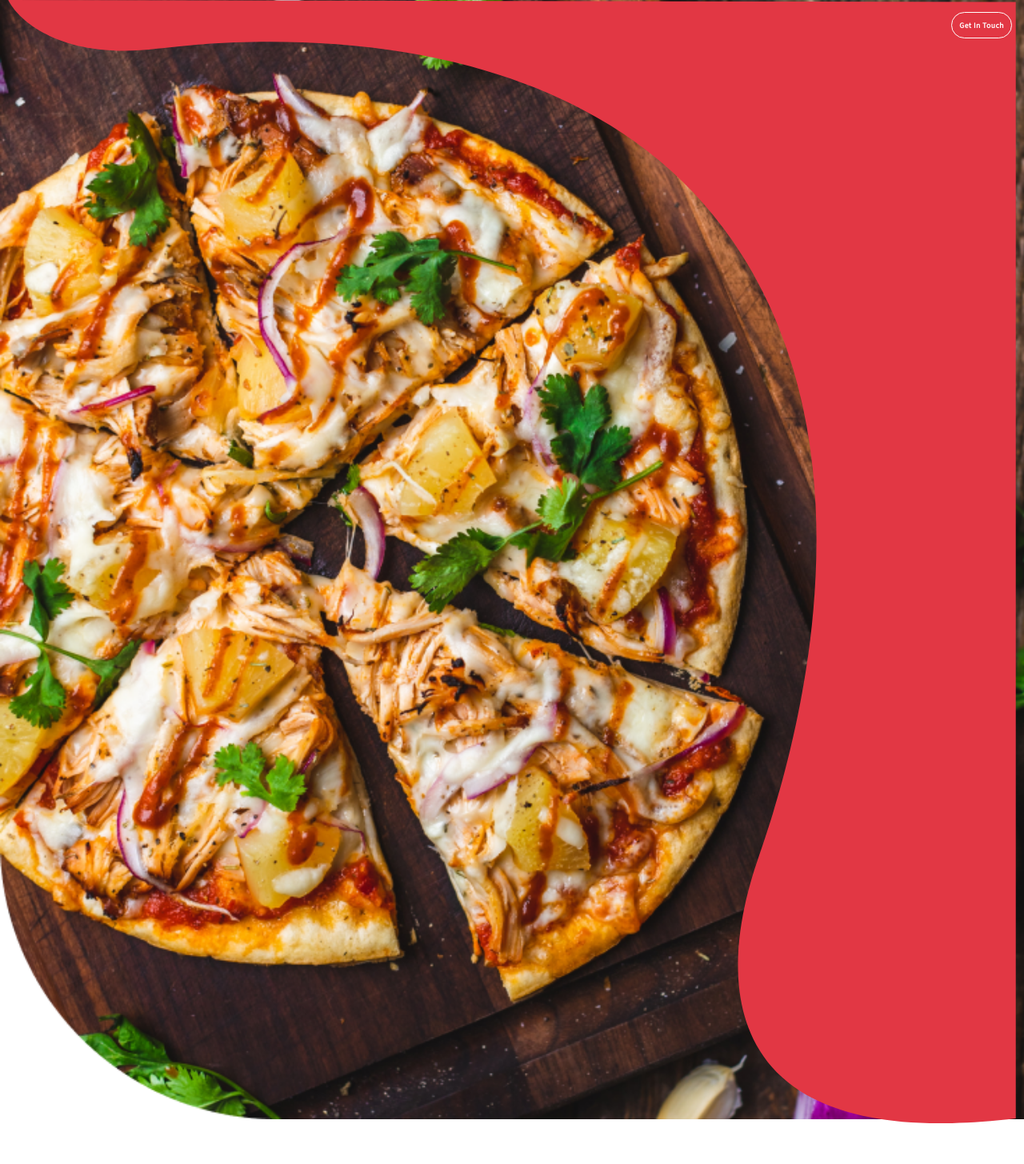
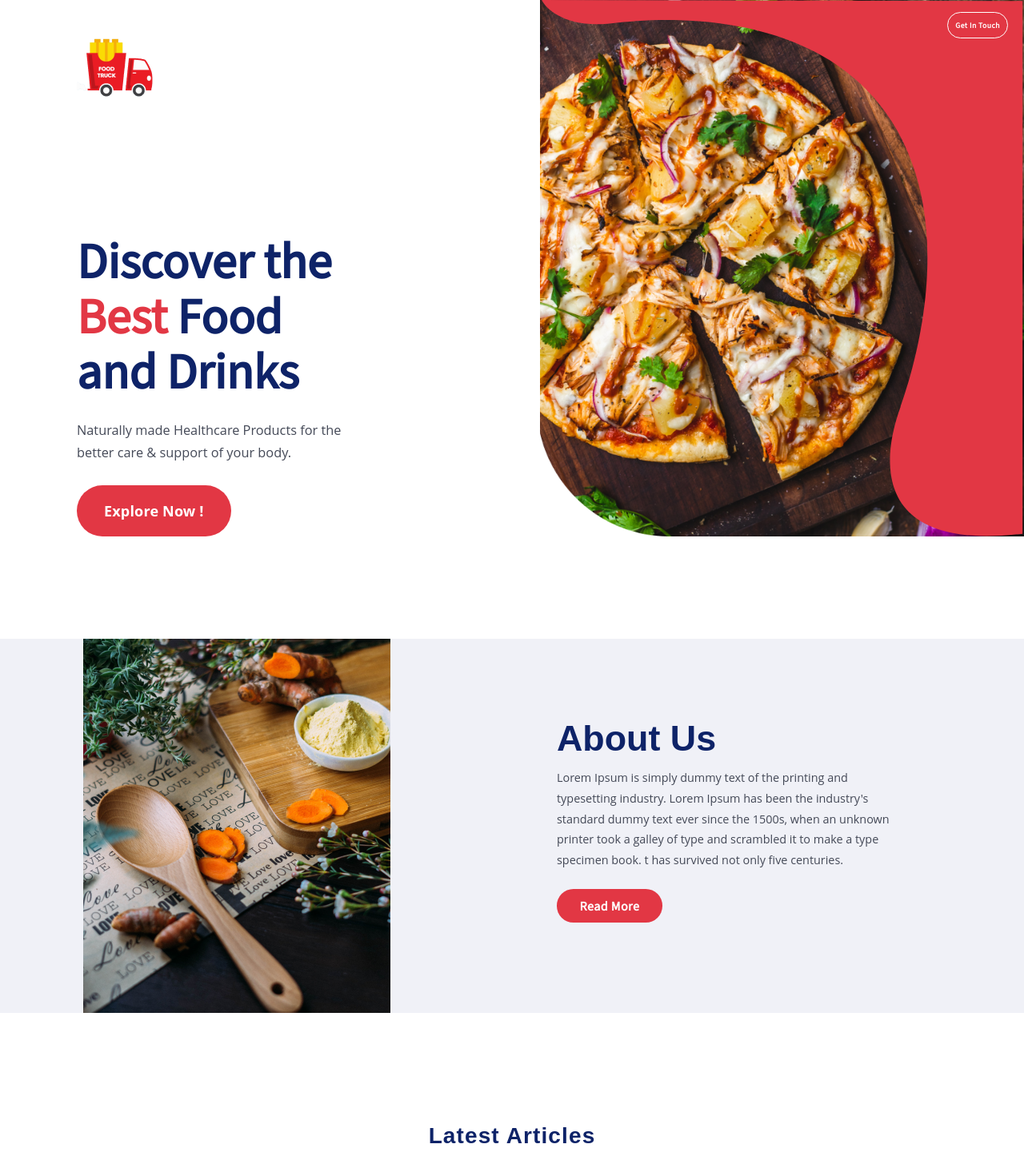
Before and after one commit to abhishekGupta18/Food-Blogging, a React (Create React App) app: page / in a window 1280 px wide. Shown: the top 1456 px of the page at 80% size. Built offline with nearby package versions, Linux system fonts and the light colour scheme.

Commit message:
style:applied styles for desktop view

```diff
--- a/src/Component/About/AboutCard.css
+++ b/src/Component/About/AboutCard.css
@@ -41,33 +41,37 @@
   background: #e23744;
   border: none;
 }
-/* .about_container {
-  width: 100%;
+
+@media screen and (min-width: 768px) {
+  .about_container {
     display: flex;
     justify-content: center;
-  gap: 13rem;
-  background: linear-gradient(
-    90deg,
-    rgba(30, 42, 93, 0.04) 30.91%,
-    rgba(48, 62, 130, 0.04) 64.79%,
-    rgba(60, 80, 157, 0.04) 91.94%
-  );
+    gap: 10rem;
+    padding: 0 0;
   }
-
+  .about_container img {
+    display: block;
+  }
   .about_container_img {
     width: 24rem;
     height: 29.25rem;
   }
+  .about_container_img img {
+    width: 100%;
+    height: 100%;
+    object-fit: cover;
+  }
   .about_container_text {
-  height: 29.25rem;
-  width: 27.9375rem;
+    min-width: 27rem;
+    min-height: 29rem;
     display: flex;
     flex-direction: column;
     justify-content: center;
+    align-items: start;
     gap: 1.5rem;
   }
-
   .about_container_text h2 {
+    text-align: start;
     color: var(--primary-color);
     font-size: 2.8rem;
     font-weight: 600;
@@ -77,6 +81,8 @@
 
   .about_container_text p {
     color: #444957;
+    width: 27rem;
+    text-align: start;
     font-size: 0.9rem;
     font-weight: 400;
     line-height: 1.6rem;
@@ -92,16 +98,8 @@
     color: #fff;
     font-size: 1rem;
     font-weight: 600;
-  line-height: 2.25rem;
+    justify-self: start;
     letter-spacing: 0.03rem;
     border: none;
   }
-
-@media screen and (max-width: 500px) {
-  .about_container_img {
-    display: none;
 }
-  .about_container_text{
-    width: 100%;
-  }
-} */
--- a/src/Component/Article/Article.css
+++ b/src/Component/Article/Article.css
@@ -15,6 +15,7 @@
 
 .article_card {
   max-width: 16.5rem;
+  height: 29rem;
   display: flex !important;
   flex-direction: column;
   text-align: center;
--- a/src/Component/Hero/Hero.css
+++ b/src/Component/Hero/Hero.css
@@ -75,11 +75,12 @@
   letter-spacing: 0.00769rem;
 }
 
-/* .hero_container {
-  display: flex;
+@media screen and (min-width: 768px) {
+  .hero_container {
+    flex-direction: row-reverse;
+    gap: 4rem;
     justify-content: center;
   }
-
   .hero_container_text {
     width: 50%;
     display: flex;
@@ -89,11 +90,39 @@
     padding: 2.6rem 0 0 6rem;
     gap: 1.5rem;
   }
-
+  .hero_container_image {
+    display: flex;
+    width: 50%;
+    border-radius: 0rem 0rem 0rem 12.4rem;
+  }
+  .hero_container_image img {
+    width: 100%;
+    height: 100%;
+    object-fit: cover;
+  }
+  .hero_container_image svg {
+    position: absolute;
+    inset: 0 0 0 0;
+    width: 100%;
+    height: 100%;
+    object-fit: cover;
+  }
+  .hero_container_image button {
+    position: absolute;
+    top: 15px;
+    right: 20px;
+    color: #ffff;
+    font-family: "Source Sans 3", sans-serif;
+    font-size: 0.6rem;
+    font-weight: 600;
+    letter-spacing: 0.03rem;
+    padding: 9px 9px;
+    border-radius: 27px;
+    border: 1px solid #fff;
+    background: rgba(255, 255, 255, 0);
+  }
   .hero_container_text img {
-  width: 6.6rem;
-  height: 5.1rem;
-  flex-shrink: 0;
+    display: block;
     margin-bottom: 9rem;
   }
 
@@ -102,6 +131,7 @@
     color: var(--primary-color);
     font-size: 3.875rem;
     font-weight: 700;
+    text-align: start;
     font-family: "Source Sans 3", sans-serif;
     line-height: 4.3125rem;
     margin-bottom: 1.62px;
@@ -119,6 +149,7 @@
     font-style: normal;
     font-weight: 400;
     line-height: 1.713rem;
+    text-align: start;
   }
 
   .hero_container_text button {
@@ -134,67 +165,4 @@
     border: none;
     margin-top: 2.5px;
   }
-.hero_container_image {
-  display: flex;
-  width: 50%;
-  height: 50rem;
-  border-radius: 0rem 0rem 0rem 12.43138rem;
-  /* background: url("../../Assets/heroImg.png"), lightgray 50% / cover no-repeat; */
-/* position: relative;
 }
-
-.hero_container_image svg {
-  position: absolute;
-  width: 47rem;
-  height: 52.4375rem;
-  fill: var(--secondary-color);
-}
-
-.social_btn {
-  position: absolute;
-  bottom: 92%;
-  left: 70%;
-  color: #fff;
-  font-family: "Source Sans 3", sans-serif;
-  font-size: 1rem; */
-/* padding: 0.1875rem 1.625rem;
-  border-radius: 1.3125rem;
-  border: 1px solid #fff;
-  background: rgba(255, 255, 255, 0);
-  font-weight: 600;
-  line-height: 2.25rem;
-  letter-spacing: 0.03rem;
-}
-
-@media screen and (min-width: 500px) and (max-width: 900px) {
-  .hero_container_text {
-    padding: 2.6rem 0 0 3rem;
-  }
-  .hero_container_image {
-    width: 40%;
-  }
-}
-
-@media screen and (max-width: 500px) {
-  .hero_container {
-    flex-direction: column-reverse;
-    align-items: center;
-  }
-  .hero_container_image {
-    width: 100%; */
-/* }
-  .hero_container_text {
-    padding: 0 auto;
-    gap: 2rem;
-    /* width: 15rem; */
-/* }
-  .hero_container_text h1 {
-    font-size: 2.7rem;
-  }
-  .hero_container_text button {
-    width: 15rem; */
-/* }
-  .hero_container_text img {
-    display: none;
-  }
-}  */
```
Lines whose indentation alone changed are shown as unchanged.
